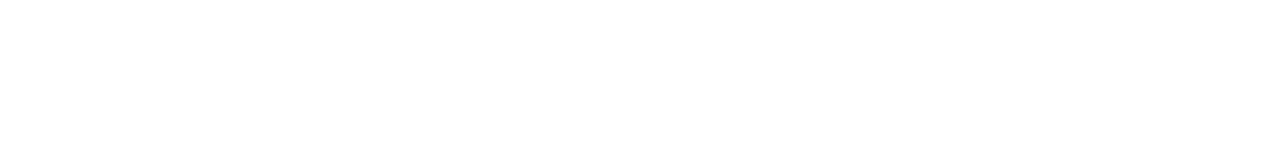
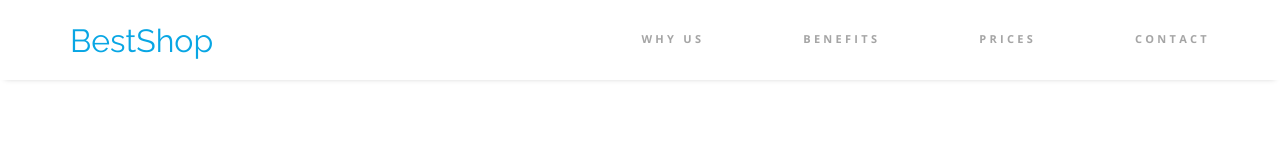
Before and after one commit to rafalkapusta/internet-shopping-platform-advert, a plain HTML site: page index.html in a window 1280 px wide. Drawn offline with nearby package versions, Linux system fonts and the light colour scheme.

Commit message:
navbar gotowy

```diff
--- a/css/style.css
+++ b/css/style.css
@@ -0,0 +1,77 @@
+* {
+    box-sizing: border-box;
+    padding: 0;
+    margin: 0;
+}
+
+.container {
+    width: 1352px;
+    margin: 0 auto;
+}
+
+/*STYLES FOR .NAV*/
+
+.nav {
+    width: 100vw;
+    height: 10vh;
+    box-shadow: 0px 3px 6px -5px rgba(0,0,0,0.3);
+    display: flex;
+    justify-content: space-between;
+    position: sticky;
+}
+
+.nav a {
+    text-decoration: none;
+}
+
+/*STYLES FOR .BEST_SHOP*/
+
+.best_shop {
+    margin-left: 70px;
+    height: inherit;
+    display: flex;
+    align-items: center;
+}
+
+.best_shop a {
+    font-family: 'Raleway', sans-serif;
+    font-weight: 300;
+    color: #08a6e4;
+    font-size: 32px;
+}
+
+/*STYLES FOR .LIST*/
+
+.list {
+    margin-right: 70px;
+    height: inherit;
+    display: flex;
+    justify-content: flex-end;
+    align-items: center;
+}
+
+.list li {
+    display: inline-block;
+}
+
+.list li:not(:last-child) {
+    margin-right: 95px;
+}
+
+.list a {
+    text-transform: uppercase;
+    font-size: 11px;
+    font-family: 'Open Sans', sans-serif;
+    color: #a5a5a5;
+    letter-spacing: 3.28px;
+    font-weight: bold;
+    border-bottom: 3px solid white;
+    height: 10vh;
+    display: flex;
+    align-items: center;
+}
+
+.list a:hover {
+    color: black;
+    border-bottom: 3px solid #08a6e4;
+}
--- a/index.html
+++ b/index.html
@@ -3,8 +3,23 @@
 <head>
     <meta charset="UTF-8">
     <title>Internet shop creating platform</title>
+    <link href="https://fonts.googleapis.com/css?family=Open+Sans:400,600,700&display=swap" rel="stylesheet">
+    <link href="https://fonts.googleapis.com/css?family=Raleway:400,700&display=swap" rel="stylesheet">
+    <link rel="stylesheet" href="css/style.css">
 </head>
 <body>
-
+    <nav class="nav">
+        <div class="best_shop" >
+            <a href="#">BestShop</a>
+        </div>
+        <div class="list">
+            <ul>
+                <li><a href="#">why us</a></li>
+                <li><a href="#">benefits</a></li>
+                <li><a href="#">prices</a></li>
+                <li><a href="#">contact</a></li>
+            </ul>
+        </div>
+    </nav>
 </body>
 </html>
```
